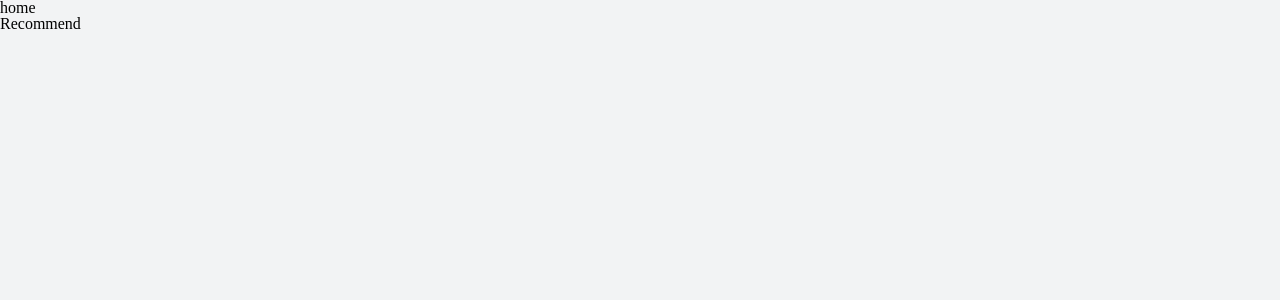
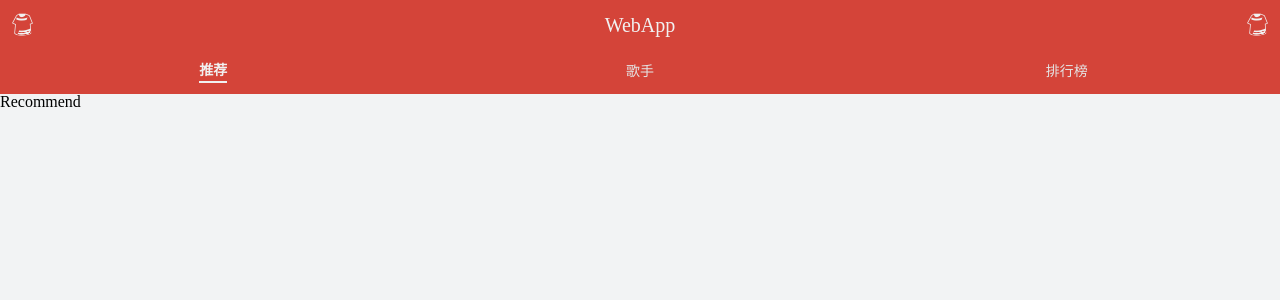
Before and after one commit to AaronY666/react-cloud-music, a React (Create React App) app: page /#/recommend in a window 1280 px wide. Shown: the top 300 px of the page. Built offline with nearby package versions, Linux system fonts and the light colour scheme.

Commit message:
add Top and TabList

```diff
--- a/src/application/Home/index.js
+++ b/src/application/Home/index.js
@@ -1,10 +1,33 @@
 import React from "react";
 import { renderRoutes } from "react-router-config";
+import { NavLink } from "react-router-dom";
+import { Top, TabItem, Tab } from "./style";
 function Home(props) {
   const { route } = props;
   return (
     <div>
-      <div className="home">home</div>
+      <Top>
+        <span className="iconfont menu">&#xe607;</span>
+        <span className="title">WebApp</span>
+        <span className="iconfont search">&#xe607;</span>
+      </Top>
+      <Tab>
+        <NavLink to="/recommend" activeClassName="selected">
+          <TabItem>
+            <span> 推荐 </span>
+          </TabItem>
+        </NavLink>
+        <NavLink to="/singers" activeClassName="selected">
+          <TabItem>
+            <span> 歌手 </span>
+          </TabItem>
+        </NavLink>
+        <NavLink to="/rank" activeClassName="selected">
+          <TabItem>
+            <span> 排行榜 </span>
+          </TabItem>
+        </NavLink>
+      </Tab>
       {renderRoutes(route.routes)}
     </div>
   );
--- /dev/null
+++ b/src/application/Home/style.js
@@ -0,0 +1,46 @@
+import styled from "styled-components";
+import style from "../../assets/global-style";
+
+export const Top = styled.div`
+  display: flex;
+  flex-direction: row;
+  justify-content: space-between;
+  padding: 5px 10px;
+  background: ${style["theme-color"]};
+  & > span {
+    line-height: 40px;
+    color: #f1f1f1;
+    font-size: 20px;
+    &.iconfont {
+      font-size: 25px;
+    }
+  }
+`;
+export const Tab = styled.div`
+  height: 44px;
+  display: flex;
+  flex-direction: row;
+  justify-content: space-around;
+  background: ${style["theme-color"]};
+  a {
+    flex: 1;
+    padding: 2px 0;
+    font-size: 14px;
+    color: #e4e4e4;
+    &.selected {
+      span {
+        padding: 3px 0;
+        font-weight: 700;
+        color: #f1f1f1;
+        border-bottom: 2px solid #f1f1f1;
+      }
+    }
+  }
+`;
+export const TabItem = styled.div`
+  height: 100%;
+  display: flex;
+  flex-direction: row;
+  justify-content: center;
+  align-items: center;
+`;
--- /dev/null
+++ b/src/assets/global-style.js
@@ -0,0 +1,38 @@
+// 扩大可点击区域
+const extendClick = () => {
+  return `
+      position: relative;
+      &:before {
+        content: '';
+        position: absolute;
+        top: -10px; bottom: -10px; left: -10px; right: -10px;
+      };
+    `;
+};
+
+// 一行文字溢出部分用... 代替
+const noWrap = () => {
+  return `
+      text-overflow: ellipsis;
+      overflow: hidden;
+      white-space: nowrap;
+    `;
+};
+export default {
+  "theme-color": "#d44439",
+  "theme-color-shadow": "rgba (212, 68, 57, .5)",
+  "font-color-light": "#f1f1f1",
+  "font-color-desc": "#2E3030",
+  "font-color-desc-v2": "#bba8a8", // 略淡
+  "font-size-ss": "10px",
+  "font-size-s": "12px",
+  "font-size-m": "14px",
+  "font-size-l": "16px",
+  "font-size-ll": "18px",
+  "border-color": "#e4e4e4",
+  "background-color": "#f2f3f4",
+  "background-color-shadow": "rgba (0, 0, 0, 0.3)",
+  "highlight-background-color": "#fff",
+  extendClick,
+  noWrap,
+};
```
